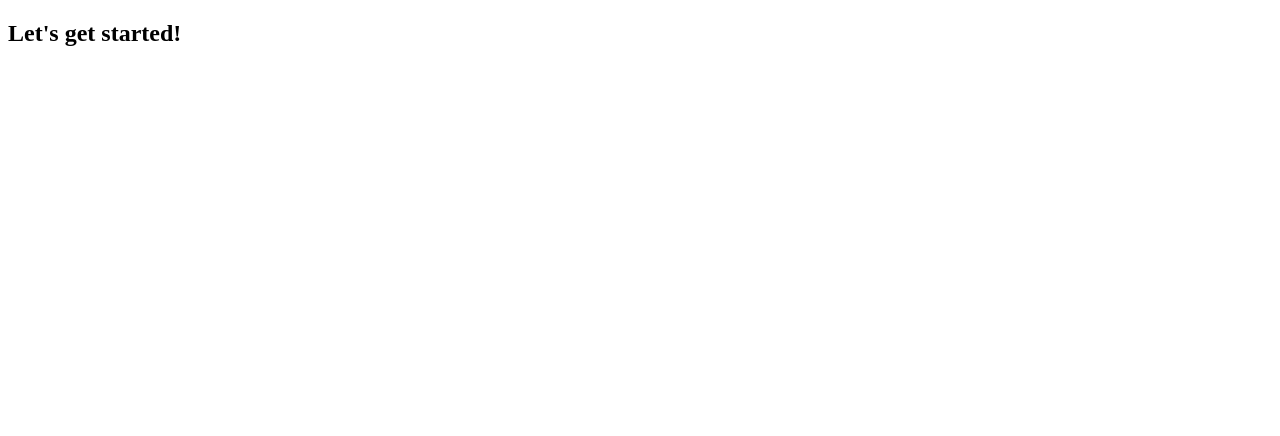
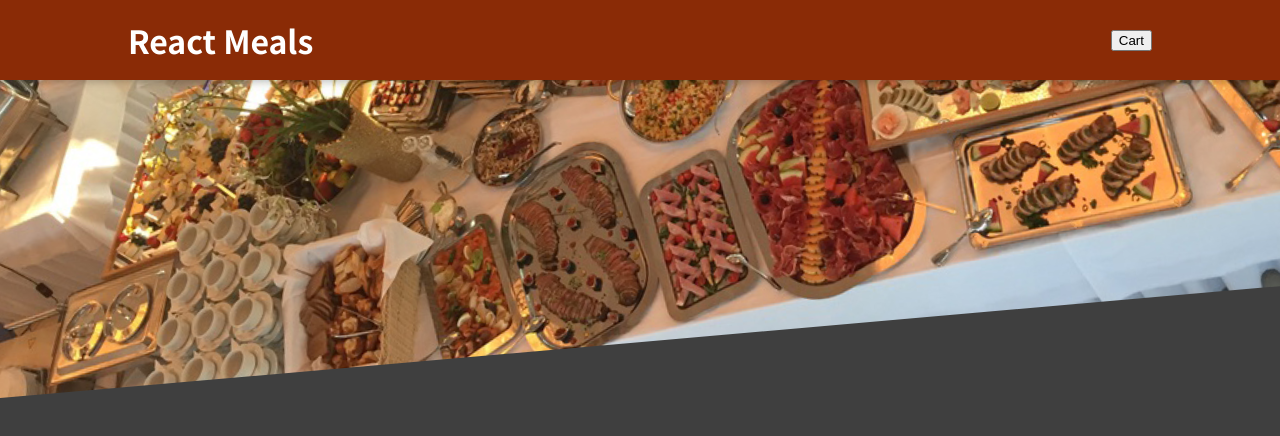
Before and after one commit to JingleOne/react-food-order, a React (Create React App) app: page / in a window 1280 px wide. Shown: the top 436 px of the page. Built offline with nearby package versions, Linux system fonts and the light colour scheme.

Commit message:
added header and image

```diff
--- a/src/App.js
+++ b/src/App.js
@@ -1,8 +1,11 @@
+import React, {Fragment} from 'react';
+import Header from "./components/Layout/Header";
+
 function App() {
   return (
-    <div>
-      <h2>Let's get started!</h2>
-    </div>
+    <Fragment>
+      <Header />
+    </Fragment>
   );
 }
 
--- /dev/null
+++ b/src/components/Layout/Header.js
@@ -0,0 +1,20 @@
+import React from 'react'
+
+import mealImage from "../../assets/meals.jpeg"
+import classes from "./Header.module.css"
+
+const Header = () => {
+  return (
+    <React.Fragment>
+        <header className={classes.header}>
+            <h1>React Meals</h1>
+            <button>Cart</button>
+        </header>
+        <div className={classes['main-image']}>
+            <img src={mealImage} alt='A table full of delicious dishes.'/>
+        </div>
+    </React.Fragment>
+  )
+}
+
+export default Header
--- /dev/null
+++ b/src/components/Layout/Header.module.css
@@ -0,0 +1,29 @@
+.header {
+  position: fixed;
+  top: 0;
+  left: 0;
+  width: 100%;
+  height: 5rem;
+  background-color: #8a2b06;
+  color: white;
+  display: flex;
+  justify-content: space-between;
+  align-items: center;
+  padding: 0 10%;
+  box-shadow: 0 2px 8px rgba(0, 0, 0, 0.25);
+  z-index: 10;
+}
+
+.main-image {
+  width: 100%;
+  height: 25rem;
+  z-index: 0;
+  overflow: hidden;
+}
+
+.main-image img {
+  width: 110%;
+  height: 100%;
+  object-fit: cover;
+  transform: rotateZ(-5deg) translateY(-4rem) translateX(-1rem);
+}
--- /dev/null
+++ b/src/index.css
@@ -0,0 +1,14 @@
+@import url('https://fonts.googleapis.com/css2?family=Noto+Sans+JP:wght@400;700&display=swap');
+
+* {
+  box-sizing: border-box;
+}
+
+html {
+  font-family: 'Noto Sans JP', sans-serif;
+}
+
+body {
+  margin: 0;
+  background-color: #3f3f3f;
+}
--- a/src/index.js
+++ b/src/index.js
@@ -1,4 +1,6 @@
 import ReactDOM from 'react-dom/client';
+
+import './index.css';
 import App from './App';
 
 const root = ReactDOM.createRoot(document.getElementById('root'));
```
Also changed, not shown: src/components/Cart/CartIcon.js (added, +14 -0 lines), src/components/Layout/HeaderCartButton.js (added, +11 -0 lines), src/components/Layout/HeaderCartButton.module.css (added, +59 -0 lines), src/assets/meals.jpeg (added), 1 other file (tests, documents, lock files or other folders).
